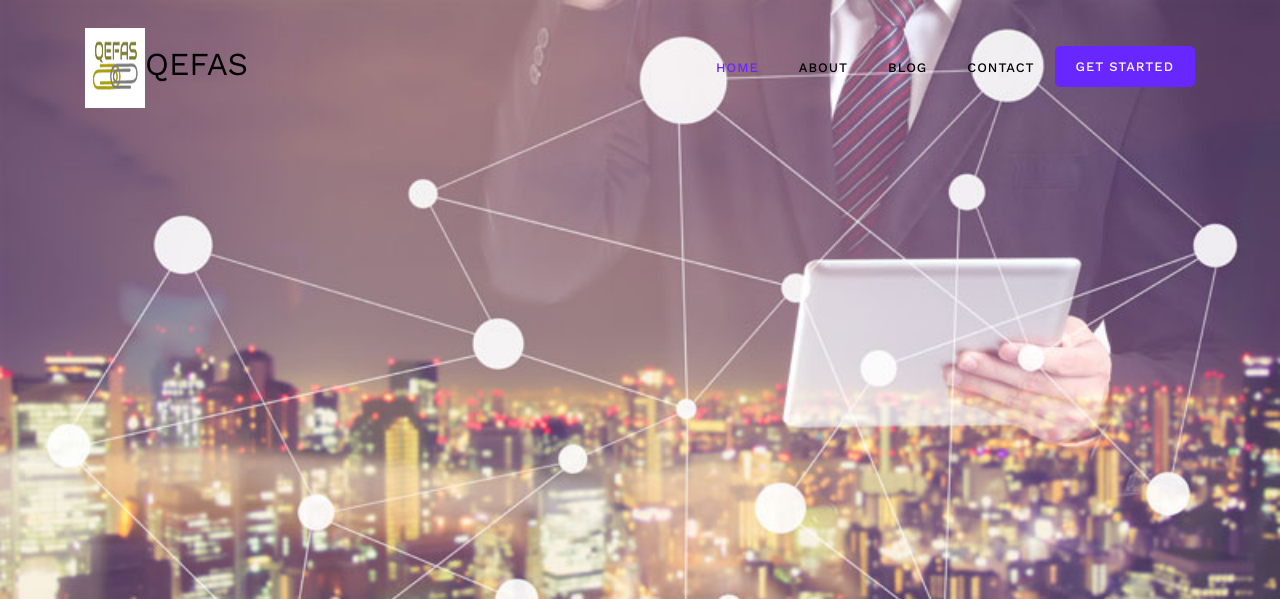
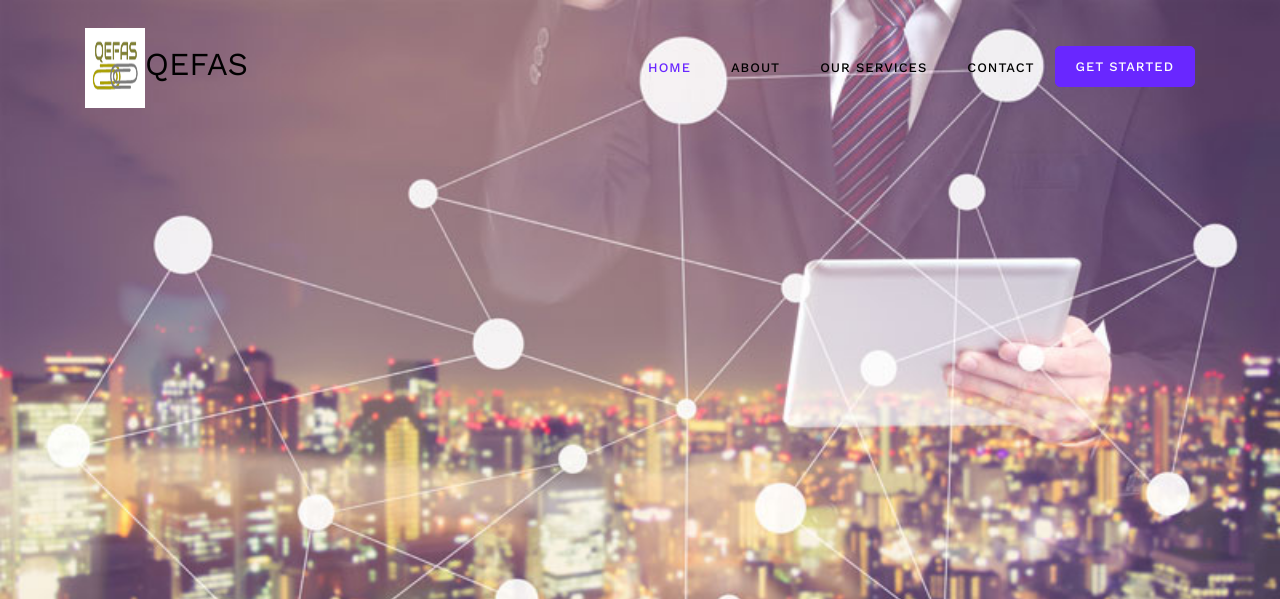
Before and after one commit to abduljeleelng/oyebanjiyusuf3.github.io, a PHP site: page /about.php in a window 1280 px wide. Shown: the top 599 px of the page. Run offline with PHP 8.4, Linux system fonts and the light colour scheme; some libraries are stand-ins or nearby versions; some web fonts are replaced.

Commit message:
pushing home and About

```diff
--- a/header.php
+++ b/header.php
@@ -11,7 +11,7 @@
 	          <li class="nav-item active"><a href="index.php" class="nav-link">Home</a></li>
 	          <li class="nav-item"><a href="about.php" class="nav-link">About</a></li>
 
-	          <li class="nav-item"><a href="blog.html" class="nav-link">Blog</a></li>
+	          <li class="nav-item"><a href="blog.html" class="nav-link">Our Services</a></li>
 	          <li class="nav-item"><a href="contact.html" class="nav-link">Contact</a></li>
 	          <li class="nav-item cta"><a href="contact.html" class="nav-link"><span>Get started</span></a></li>
 	        </ul>
```
